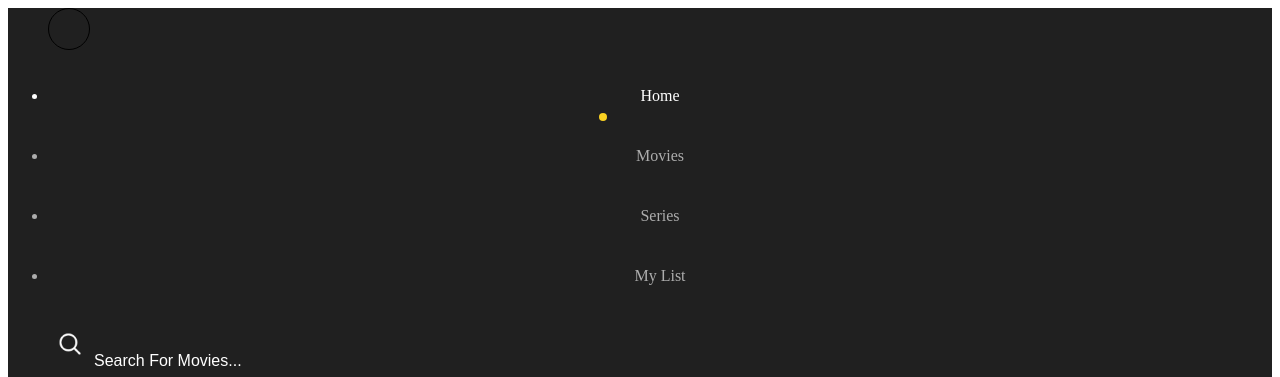
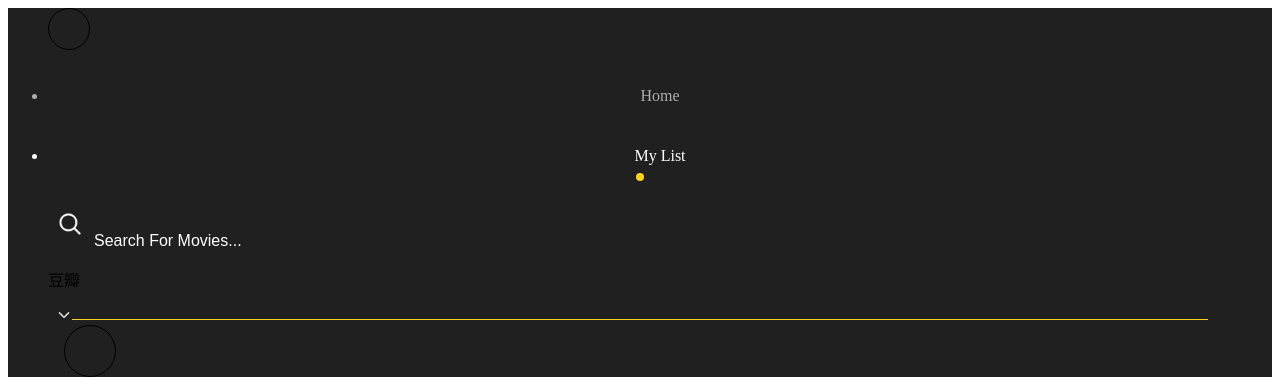
Before and after one commit to gitjohnnycake/Lets-Find-A-Movie, a Vue app: page /MyList in a window 1280 px wide. Shown: the top 377 px of the page. Built offline with nearby package versions, Linux system fonts and the light colour scheme; the HTML template or start-up script is replaced by a standard one.

Commit message:
😯fix header

```diff
--- a/src/components/Header.vue
+++ b/src/components/Header.vue
@@ -62,20 +62,17 @@ import { defineComponent, reactive, toRefs, watch } from "@vue/runtime-core";
 import router from "../router";
 
 export default defineComponent({
-  setup() {
+  props: {
+    navCur: {
+      type: Number
+    }
+  },
+  setup(props) {
     const state = reactive({
       navList: [
         {
           name: "Home",
           url: "/",
-        },
-        {
-          name: "Movies",
-          url: "movies",
-        },
-        {
-          name: "Series",
-          url: "series",
         },
         {
           name: "My List",
@@ -121,8 +118,8 @@ export default defineComponent({
         },
       ],
     });
+    state.navIndex = props.navCur
     const clickNav = (index) => {
-      state.navIndex = index;
       router.push(state.navList[index].url)
     };
     const clickDropDown = () => {
@@ -197,7 +194,7 @@ export default defineComponent({
           width: 8px;
           height: 8px;
           border-radius: 50%;
-          left: 45%;
+          left: 48%;
           bottom: 5px;
           background: @themeColor;
         }
--- a/src/views/Index.vue
+++ b/src/views/Index.vue
@@ -1,12 +1,12 @@
 <template>
-  <!-- <img class="wh bg" :src="returnBgImg()" alt="" /> -->
-  <video class="bg" autoplay="autoplay" loop="loop" muted>
+  <LOADING v-if="loading" />
+  <video v-if="!loading" class="bg" autoplay="autoplay" loop="loop" muted>
     <source :src="returnBgVideo()" type="video/mp4" />
   </video>
-  <header class="header">
-    <HEADER />
+  <header v-if="!loading" class="header">
+    <HEADER :navCur="0" />
   </header>
-  <article class="content fl">
+  <article v-if="!loading" class="content fl">
     <div class="left fl cc">
       <INFO />
     </div>
@@ -40,13 +40,19 @@ export default defineComponent({
     RECOMMEND
   },
   setup() {
-    const state = reactive({});
+    const state = reactive({
+      loading: false
+    });
     const returnBgVideo = () => {
       const path = `../assets/demp.mp4`;
       const modules = import.meta.globEager("../assets/demp.mp4");
       return modules[path].default;
     };
-    onMounted(() => {});
+    onMounted(() => {
+      // setTimeout(() => {
+      //   state.loading = false
+      // }, 2000)
+    });
     // const state = reactive({
     //   clickLeft: false,
     //   clickRight: false,
--- a/src/views/MyList.vue
+++ b/src/views/MyList.vue
@@ -1,7 +1,7 @@
 <template>
   <div class="container">
     <header>
-      <HEADER />
+      <HEADER :navCur="1" />
     </header>
     <article>
       <LIST />
@@ -10,7 +10,7 @@
 </template>
 
 <script>
-import { defineComponent } from "@vue/runtime-core";
+import { defineComponent, reactive, toRefs } from "@vue/runtime-core";
 import HEADER from "../components/Header.vue";
 import LIST from "../components/List.vue";
 export default defineComponent({
@@ -19,6 +19,12 @@ export default defineComponent({
     HEADER,
     LIST
   },
+  setup() {
+    // const state = reactive({
+    //   navCur: 3
+    // })
+    // return { ...toRefs(state) }
+  }
 });
 </script>
 
```
